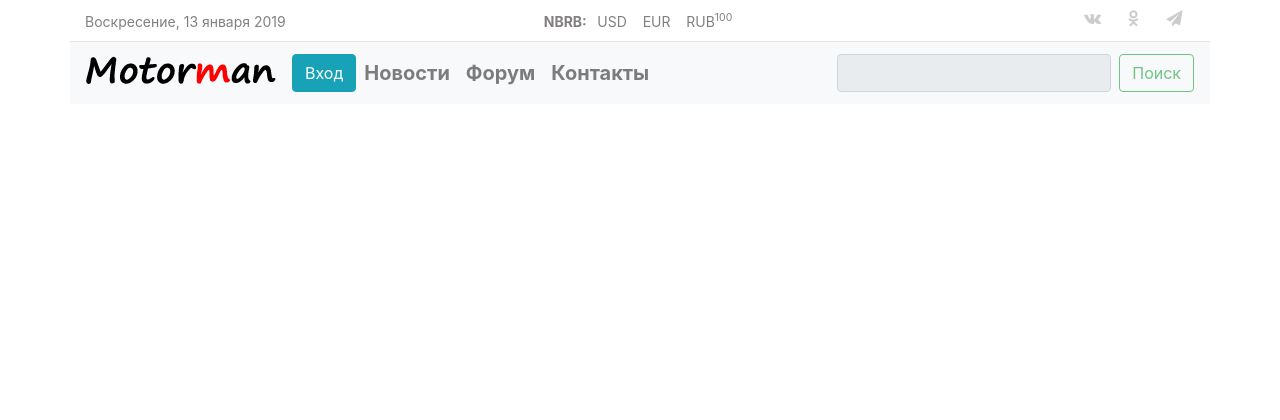
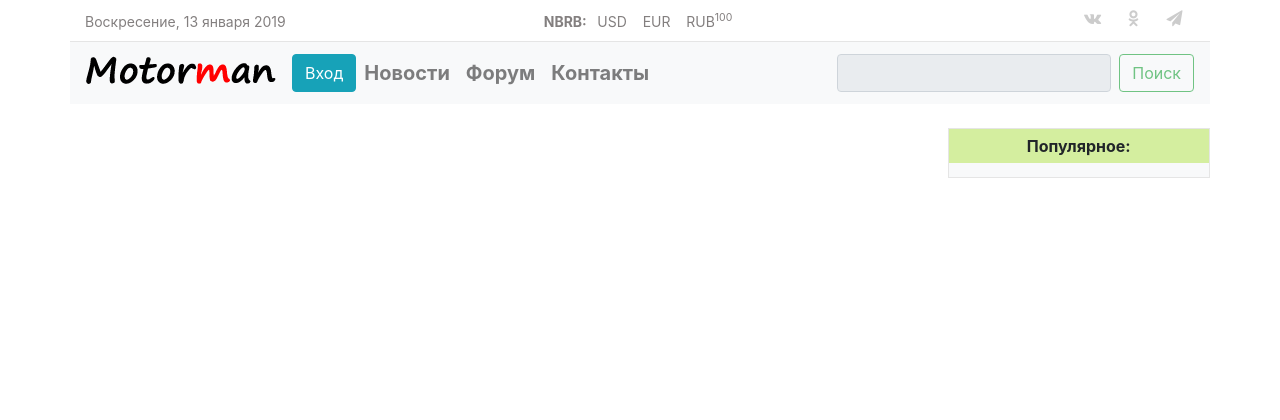
Before and after one commit to Rashefort/MotorMan, a Django app: page / in a window 1280 px wide. Shown: the top 420 px of the page. Run offline with Django 3.2, Linux system fonts and the light colour scheme; data that the repository does not hold is empty; some libraries are stand-ins or nearby versions.

Commit message:
001 popular

```diff
--- a/_files/assets/css/motorman.css
+++ b/_files/assets/css/motorman.css
@@ -157,3 +157,32 @@ a.onward:hover {
     padding-bottom: 5px;
     font-size: 12px;
 }
+
+.popular {
+    border: 1px solid rgba(0,0,0,.1);
+}
+
+.populars {
+    background-color: #D4EE9F;
+    padding: 5px;
+    text-align: center;
+}
+
+.popular-articles {
+    padding: 7px 15px;
+    background-color: #f8f9fa;
+    font-size: 14px;
+}
+
+.popular-title {
+    padding-top: 7px;
+}
+
+.popular-views {
+    padding-bottom: 7px;
+    text-align: right;
+}
+
+.upmargin {
+    margin: 7px 0px 0px;
+}
--- a/_files/templates/motorman_news.html
+++ b/_files/templates/motorman_news.html
@@ -46,6 +46,29 @@
             <br>
         </div>
 
+        <div class="col-lg-3">
+            <br>
+            <div class="popular">
+                <div class="populars">
+                    <b>Популярное:</b>
+                </div>
+
+                <div class="popular-articles">
+                    {% for popular in populars %}
+                    <div class="popular-title">
+                        <b>{{ forloop.counter }}.</b> {{ popular.title }}
+                    </div>
+
+                    <div class="popular-views">
+                        views: {{ popular.views }}
+                        {% if forloop.counter < 5 %}
+                            <hr class="upmargin">
+                        {% endif %}
+                    </div>
+                    {% endfor %}
+                </div>
+            </div>
+        </div>
         <!-- <div class="col-lg-3">
             <br><div id="vk_groups"></div>
 
--- a/contents/views.py
+++ b/contents/views.py
@@ -52,6 +52,7 @@ def articles(request):
     data = {
         'avatar': gravatar(request),
         'articles': Article.objects.order_by('-date'),
+        'populars': Article.objects.order_by('-date').order_by('-views')[:5],
     }
 
     return render(request, 'motorman_news.html', data)
```
